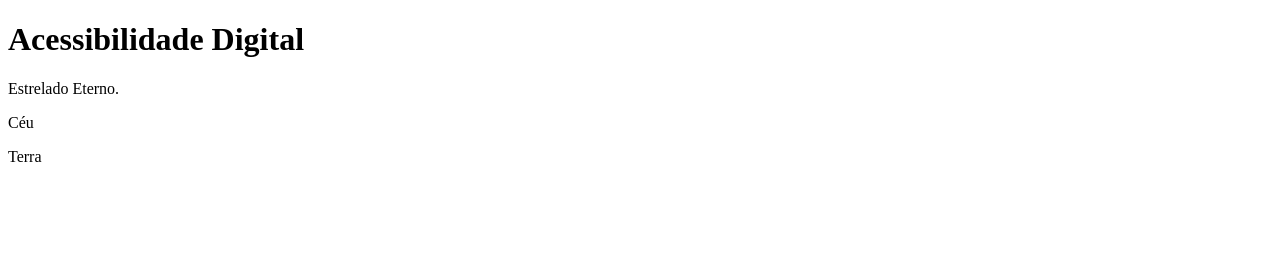
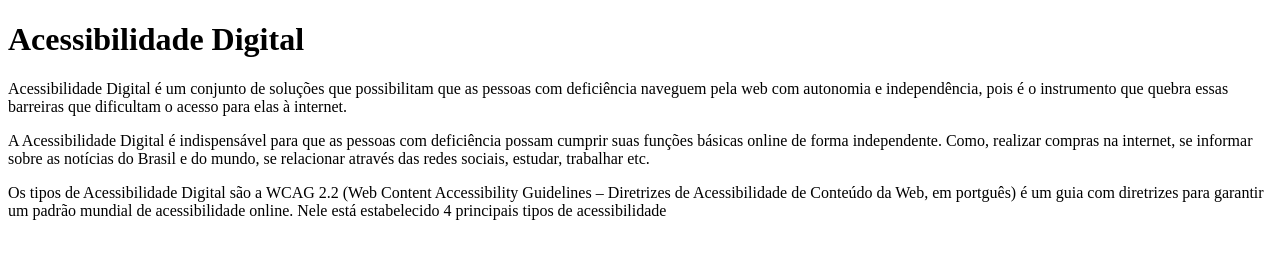
Before and after one commit to DanielVAraujo/html, a plain HTML site: page index.html in a window 1280 px wide. Drawn offline with Linux system fonts and the light colour scheme.

Commit message:
Update index.html

```diff
--- a/index.html
+++ b/index.html
@@ -6,9 +6,9 @@
 <body>
 
 <h1>Acessibilidade Digital</h1>
-<p>Estrelado Eterno.</p>
-  <p>Céu</p>
-  <p>Terra</p>
+<p>Acessibilidade Digital é um conjunto de soluções que possibilitam que as pessoas com deficiência naveguem pela web com autonomia e independência, pois é o instrumento que quebra essas barreiras que dificultam o acesso para elas à internet.</p>
+  <p>A Acessibilidade Digital é indispensável para que as pessoas com deficiência possam cumprir suas funções básicas online de forma independente. Como, realizar compras na internet, se informar sobre as notícias do Brasil e do mundo, se relacionar através das redes sociais, estudar, trabalhar etc.</p>
+  <p>Os tipos de Acessibilidade Digital são a WCAG 2.2 (Web Content Accessibility Guidelines – Diretrizes de Acessibilidade de Conteúdo da Web, em portguês) é um guia com diretrizes para garantir um padrão mundial de acessibilidade online. Nele está estabelecido 4 principais tipos de acessibilidade</p>
 
 
 </body>
```
